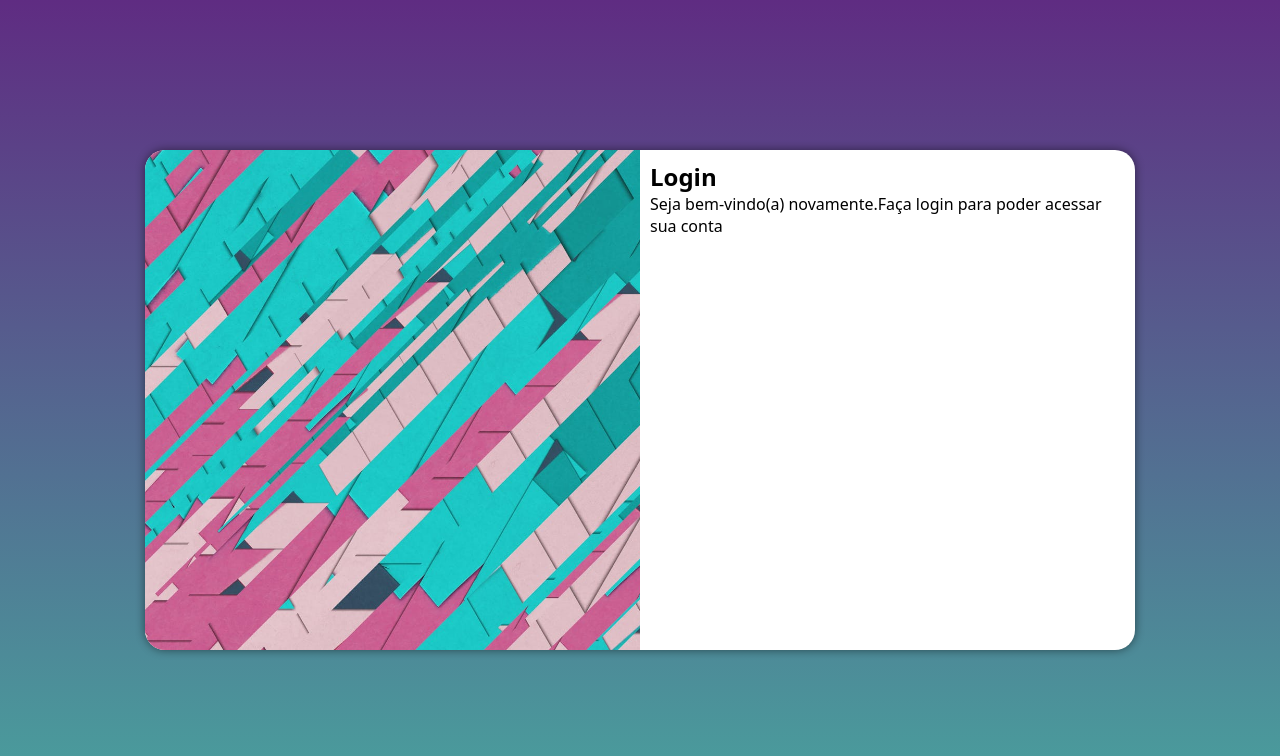
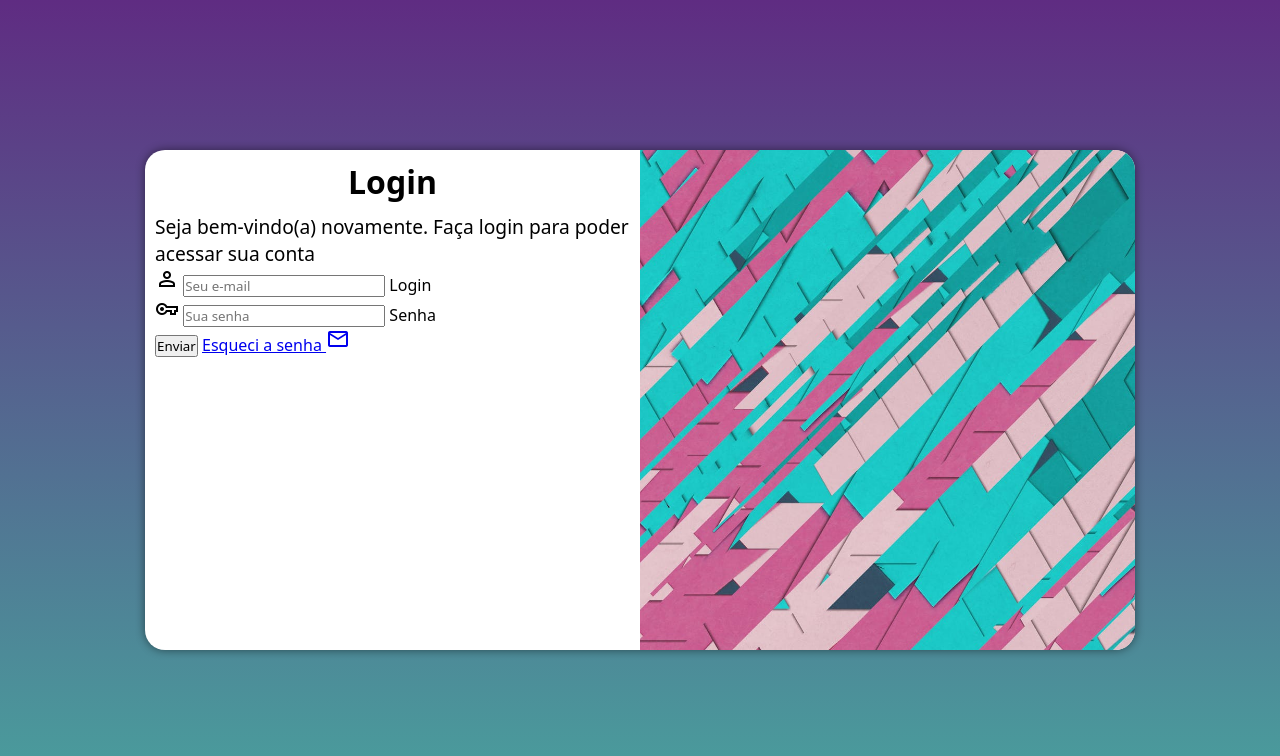
Before and after one commit to DanrleyP44/projeto-login, a plain HTML site: page index.html in a window 1280 px wide. Drawn offline with nearby package versions, Linux system fonts and the light colour scheme.

Commit message:
Adicionei o formulário

```diff
--- a/estilos/media-query.css
+++ b/estilos/media-query.css
@@ -32,9 +32,19 @@
 
   #login > #imagem {
     width: 50%;
+    float: right;
   }
 
   #login > #formulario {
     width: 50%;
+    float: left;
+  }
+
+  #formulario > h1 {
+    font-size: 2em;
+  }
+
+  #formulario > p {
+    font-size: 1.2em;
   }
 }
--- a/estilos/style.css
+++ b/estilos/style.css
@@ -56,9 +56,9 @@
   transform: translate(-50%, -50%);
   box-shadow: 0px 0px 10px rgba(0, 0, 0, 0.495);
 
-  transform:
-    width 0.3s,
-    height 0.3s;
+  transition:
+    width 0.5s,
+    height 0.5s;
 
   transition-timing-function: ease;
 }
@@ -74,3 +74,12 @@
   display: block;
   padding: 10px;
 }
+
+#formulario > h1 {
+  text-align: center;
+  margin-bottom: 10px;
+}
+
+#formulario > p {
+  font-size: 0.8em;
+}
--- a/index.html
+++ b/index.html
@@ -6,6 +6,10 @@
     <title>Projeto Login</title>
     <link rel="stylesheet" href="estilos/style.css" />
     <link rel="stylesheet" href="estilos/media-query.css" />
+    <link
+      href="https://fonts.googleapis.com/css2?family=Material+Symbols+Outlined"
+      rel="stylesheet"
+    />
   </head>
   <body>
     <main>
@@ -17,9 +21,44 @@
         <div id="formulario">
           <h1>Login</h1>
           <p>
-            Seja bem-vindo(a) novamente.Faça login para poder acessar sua conta
+            Seja bem-vindo(a) novamente. Faça login para poder acessar sua conta
           </p>
-          <form action="login.php" method="post"></form>
+          <form action="login.php" method="post" autocomplete="on">
+            <div class="campo">
+              <span class="material-symbols-outlined"> person </span>
+
+              <input
+                type="email"
+                name="login"
+                id="ilogin"
+                placeholder="Seu e-mail"
+                autocomplete="email"
+                required
+                maxlength="30"
+              />
+              <label for="ilogin">Login</label>
+            </div>
+            <div class="campo">
+              <span class="material-symbols-outlined"> vpn_key </span>
+
+              <input
+                type="password"
+                name="senha"
+                id="isenha"
+                placeholder="Sua senha"
+                autocomplete="current-password "
+                required
+                minlength="8"
+                maxlength="20"
+              />
+              <label for="isenha">Senha</label>
+            </div>
+            <input type="submit" value="Enviar" />
+            <a href="esqueci.html">
+              Esqueci a senha
+              <span class="material-symbols-outlined"> mail </span>
+            </a>
+          </form>
         </div>
       </section>
     </main>
```
